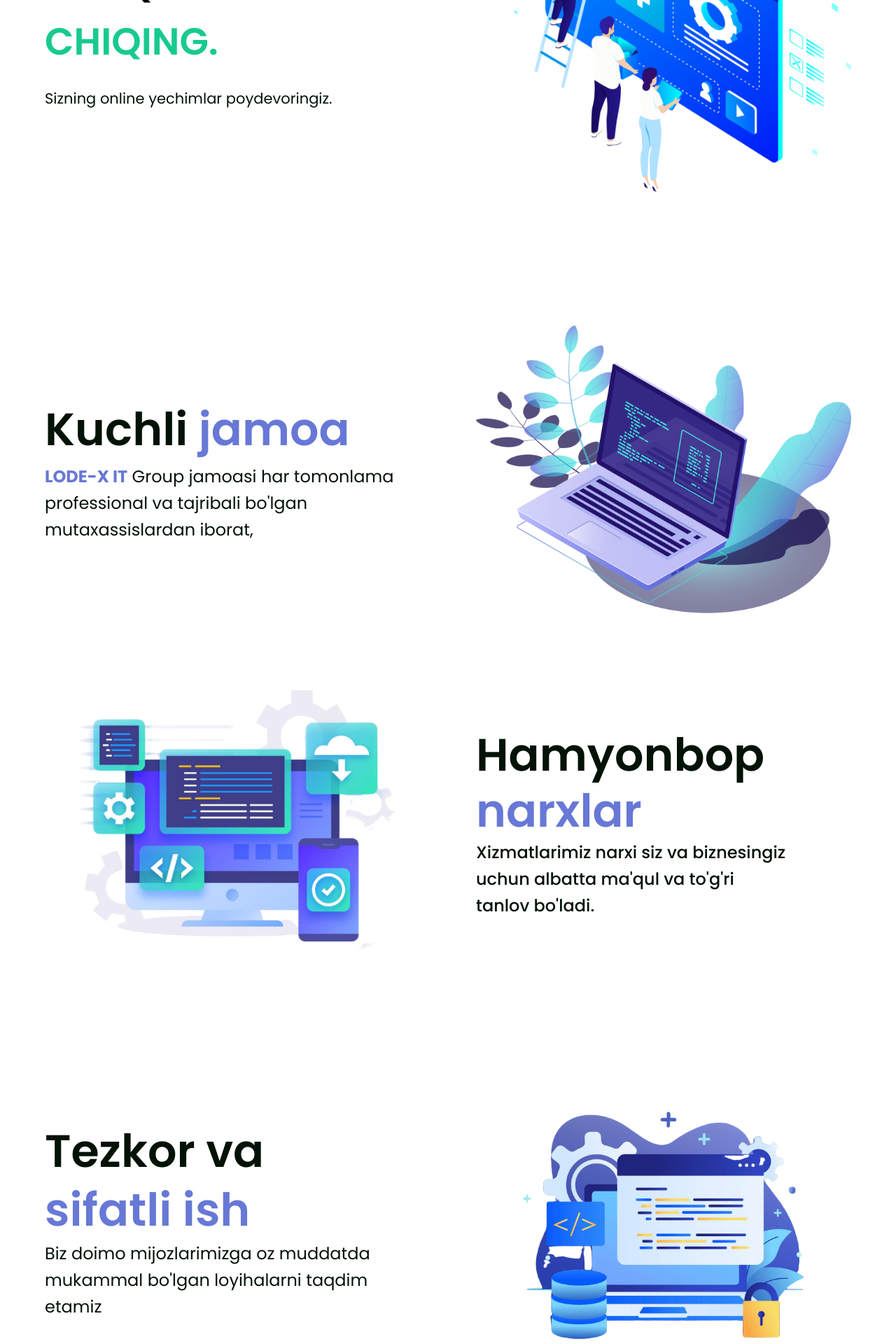
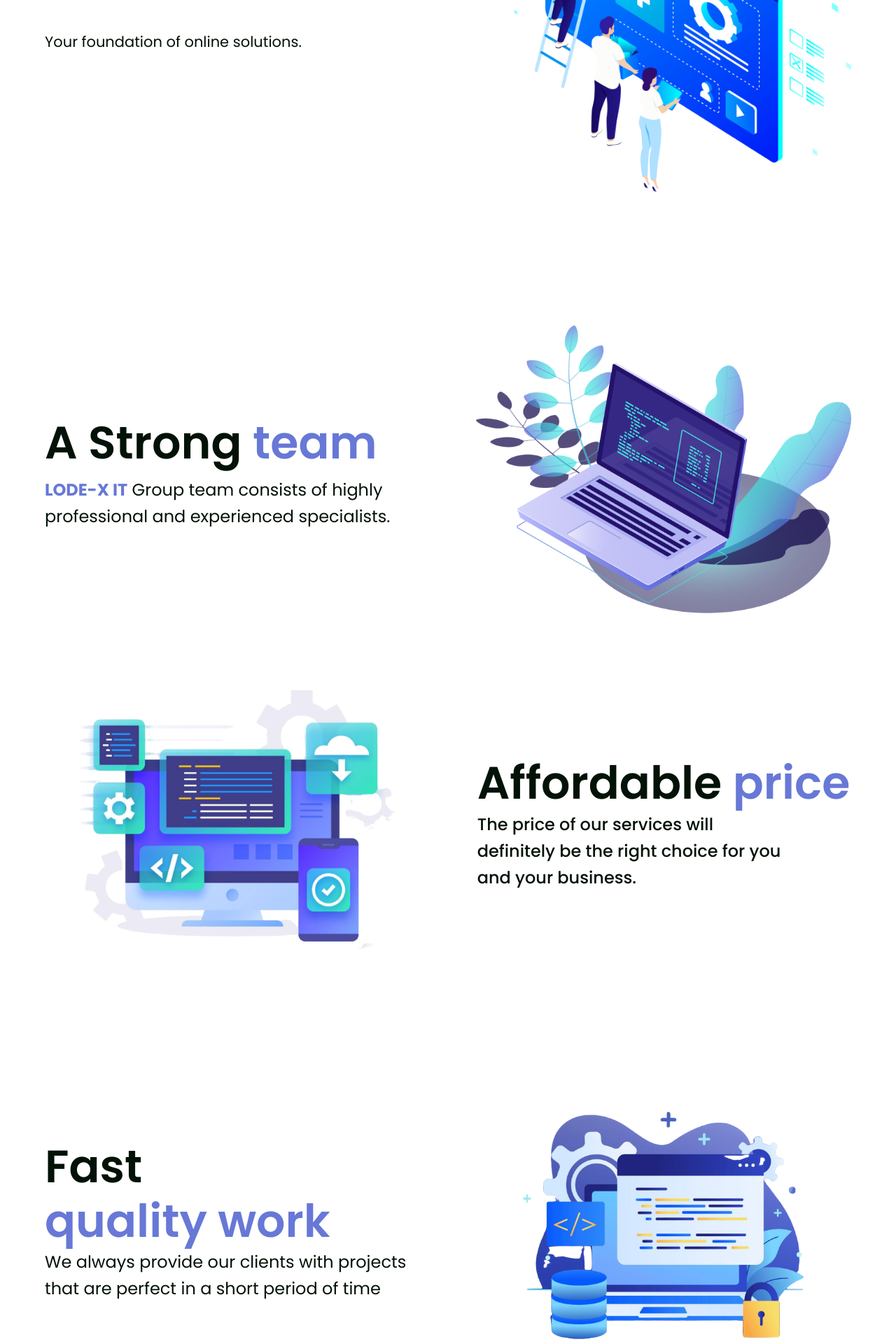
Before and after one commit to akmalmamurov/lodex-portfolio, a React (Vite) app: page / in a window 1280 px wide. Shown: the part 420-2340 px from the top of the page at 70% size. Built offline with nearby package versions, Linux system fonts and the light colour scheme; no server answers.

Commit message:
about translation

```diff
--- a/src/components/about/About.jsx
+++ b/src/components/about/About.jsx
@@ -1,4 +1,3 @@
-import { Container } from "@/container";
 import AboutTop from "./AboutTop";
 import AboutMid from "./AboutMid";
 import AboutBottom from "./AboutBottom";
--- a/src/components/about/AboutBottom.jsx
+++ b/src/components/about/AboutBottom.jsx
@@ -1,15 +1,16 @@
 import { aboutBottomImg } from "@/assets/images";
+import { useTranslation } from "@/hooks";
 
 const AboutBottom = () => {
+  const t = useTranslation();
   return (
     <div className="grid grid-cols-1 gap-2 lg:gap-20 lg:grid-cols-2 lg:place-items-center">
       <div className="">
-        <h2 className="font-semibold text-center mdl:text-left text-[32px] mdl:text-[48px] lg:text-[65px] flex-row lg:leading-[84.5px] text-linkColor lg:flex lg:flex-col">
-          Tezkor va <span className="text-titleSpan">sifatli ish</span>
+        <h2 className="font-semibold text-center mdl:text-left text-[32px] mdl:text-[48px] lg:text-[65px] flex-row lg:leading-[78px] text-linkColor lg:flex lg:flex-col">
+          {t.fast} <span className="text-titleSpan">{t.qualityWork}</span>
         </h2>
         <p className="font-normal text-center mdl:text-left text-base mdl:text-xl lg:text-2xl lg:leading-[38px] text-linkColor">
-          Biz doimo mijozlarimizga oz muddatda mukammal bo'lgan loyihalarni
-          taqdim etamiz
+          {t.aboutBottomText}
         </p>
       </div>
       <div>
--- a/src/components/about/AboutMid.jsx
+++ b/src/components/about/AboutMid.jsx
@@ -1,6 +1,8 @@
 import { aboutMidImg } from "@/assets/images";
+import { useTranslation } from "@/hooks";
 
 const AboutMid = () => {
+  const t = useTranslation();
   return (
     <div className="grid grid-cols-1 gap-2 lg:gap-20 lg:grid-cols-2 place-items-center my-8">
       <div className="lg:inline-flex hidden">
@@ -8,11 +10,10 @@ const AboutMid = () => {
       </div>
       <div className="">
         <h2 className="font-semibold text-center text-[32px] mdl:text-left mdl:text-[48px] lg:text-[65px] leading-[80px] text-linkColor">
-          Hamyonbop <span className="text-titleSpan">narxlar </span>
+          {t.affordable} <span className="text-titleSpan">{t.price} </span>
         </h2>
         <p className="font-normal text-center text-base mdl:text-left mdl:text-xl lg:text-2xl lg:font-medium  lg:leading-[38px] text-linkColor lg:w-[448px]">
-          Xizmatlarimiz narxi siz va biznesingiz uchun albatta ma'qul va to'g'ri
-          tanlov bo'ladi.
+         {t.aboutMidText}
         </p>
       </div>
       <div className="lg:hidden inline-flex">
--- a/src/components/about/AboutTop.jsx
+++ b/src/components/about/AboutTop.jsx
@@ -1,13 +1,14 @@
 import { aboutTopImg } from "@/assets/images";
+import { useTranslation } from "@/hooks";
 
 const AboutTop = () => {
+  const t = useTranslation();
   return (
     <div className="grid grid-cols-1 gap-2 lg:gap-20 lg:grid-cols-2 place-items-center">
       <div className="">
-        <h2 className="font-semibold text-center text-[32px] mdl:text-left mdl:text-[48px] lg:text-[65px] leading-[97.5px] text-linkColor">Kuchli <span className="text-titleSpan">jamoa</span></h2>
+        <h2 className="font-semibold text-center text-[32px] mdl:text-left mdl:text-[48px] lg:text-[65px] leading-[97.5px] text-linkColor">{t.strong} <span className="text-titleSpan">{t.team}</span></h2>
         <p className="font-normal text-center text-base mdl:text-left mdl:text-xl lg:text-2xl lg:leading-[38px] text-linkColor">
-          <span className="text-titleSpan font-bold">LODE-X IT</span> Group jamoasi har tomonlama professional va tajribali
-          bo'lgan mutaxassislardan iborat,
+          <span className="text-titleSpan font-bold">LODE-X IT</span> {t.aboutTop}
         </p>
       </div>
       <div>
--- a/src/components/home/Home.jsx
+++ b/src/components/home/Home.jsx
@@ -1,16 +1,18 @@
 import { homeImg } from "@/assets/images";
+import { useTranslation } from "@/hooks";
 
 export const Home = () => {
+  const t = useTranslation();
   return (
     <section id="home" className="pt-[100px]">
       <div className="grid grid-cols-1 gap-10 lg:gap-20 lg:grid-cols-2">
         <div className="w-full pr-0 lg:pr-[10px]">
           <h1 className="font-semibold text-center text-[32px]   mdl:text-left mdl:text-[44px]  lg:text-[54px] mb-6">
-            BIZNESINGIZNI KEYINGI BOSQICHGA
-            <span className="text-[#18CA90]">OLIB CHIQING.</span>
+           {t.hometitle1}{" "}
+            <span className="text-[#18CA90]">{t.hometitle2}</span>
           </h1>
           <p className="font-normal text-linkColor w-full text-center text-base mdl:text-left mdl:text-[18px] lg:text-[21px] leading-[33px] mb-[30px] lg:w-auto ">
-            Sizning online yechimlar poydevoringiz.
+            {t.hometext}
           </p>
         </div>
         <div className="">
--- a/src/data/nav-links.jsx
+++ b/src/data/nav-links.jsx
@@ -8,7 +8,7 @@ export const useNavLinks = () => {
     { id: 2, title: t.aboutus, link: "about" },
     { id: 3, title: t.services, link: "services" },
     { id: 4, title: t.portfolio, link: "portfolio" },
-    { id: 5, title: t.team, link: "team" },
+    { id: 5, title: t.ourTeam, link: "team" },
     { id: 6, title: t.blog, link: "blog" },
     { id: 7, title: t.contact, link: "contact" },
   ];
--- a/src/locales/en.json
+++ b/src/locales/en.json
@@ -3,7 +3,19 @@
   "aboutus": "About Us",
   "services": "Our services",
   "portfolio": "Portfolio",
-  "team": "Our team",
+  "ourTeam": "Our team",
   "blog": "Blog",
-  "contact": "Contact us"
+  "contact": "Contact us",
+  "hometitle1": "TAKE YOUR BUSINESS TO",
+  "hometitle2": "THE NEXT LEVEL",
+  "hometext": "Your foundation of online solutions.",
+  "strong": "A Strong",
+  "team": "team",
+  "aboutTop": "Group team consists of highly professional and experienced specialists.",
+  "affordable": "Affordable",
+  "price": "price",
+  "aboutMidText": "The price of our services will definitely be the right choice for you and your business.",
+  "fast": "Fast",
+  "qualityWork": "quality work",
+  "aboutBottomText": "We always provide our clients with projects that are perfect in a short period of time"
 }
--- a/src/locales/ru.json
+++ b/src/locales/ru.json
@@ -3,7 +3,19 @@
   "aboutus": "О нас",
   "services": "Наши услуги",
   "portfolio": "Портфолио",
-  "team": "Наша команда",
+  "ourTeam": "Наша команда",
   "blog": "Блог",
-  "contact": "Cвязаться с нами"
+  "contact": "Cвязаться с нами",
+  "hometitle1": "ВЫВЕДИТЕ СВОЙ БИЗНЕС НА ",
+  "hometitle2": "НОВЫЙ УРОВЕНЬ.",
+  "hometext": "Ваш фундамент онлайн-решений.",
+  "strong": "Сильная",
+  "team": "команда",
+  "aboutTop": "Команда Group состоит из высокопрофессиональных и опытных специалистов.",
+  "affordable": "Доступные",
+  "price": "цены",
+  "aboutMidText": "Цена наших услуг определенно станет правильным выбором для вас и вашего бизнеса.",
+  "fast": "Быстрая",
+  "qualityWork": "качественная работа",
+  "aboutBottomText": "Мы всегда предоставляем нашим клиентам проекты, которые выполняются идеально в короткие сроки"
 }
--- a/src/locales/uz.json
+++ b/src/locales/uz.json
@@ -3,7 +3,19 @@
   "aboutus": "Biz Haqimizda",
   "services": "Xizmatlarimiz",
   "portfolio": "Portfolio",
-  "team": "Jamoamiz",
+  "ourTeam": "Jamoamiz",
   "blog": "Blog",
-  "contact": "Biz bilan bog'lanish"
+  "contact": "Biz bilan bog'lanish",
+  "hometitle1": "BIZNESINGIZNI KEYINGI BOSQICHGA",
+  "hometitle2": " OLIB CHIQING.",
+  "hometext": "Sizning online yechimlar poydevoringiz.",
+  "strong": "Kuchli",
+  "team": "jamoa",
+  "aboutTop": "Group jamoasi har tomonlama professional va tajribali bo'lgan mutaxassislardan iborat.",
+  "affordable": "Hamyonbop",
+  "price": "narxlar",
+  "aboutMidText": "Xizmatlarimiz narxi siz va biznesingiz uchun albatta ma'qul va to'g'ri tanlov bo'ladi.",
+  "fast": "Tezkor va",
+  "qualityWork": "sifatli ish",
+  "aboutBottomText": "Biz doimo mijozlarimizga oz muddatda mukammal bo'lgan loyihalarni taqdim etamiz."
 }
```
